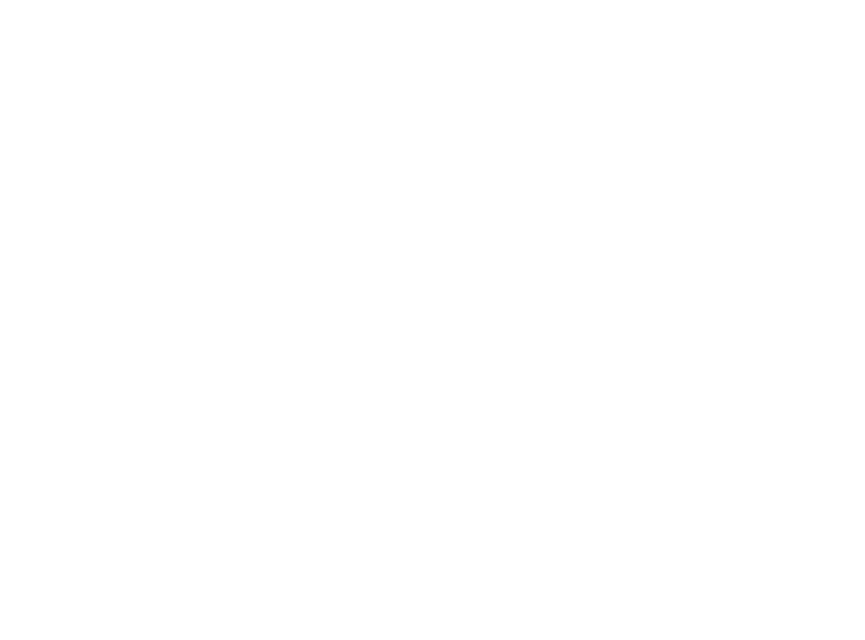
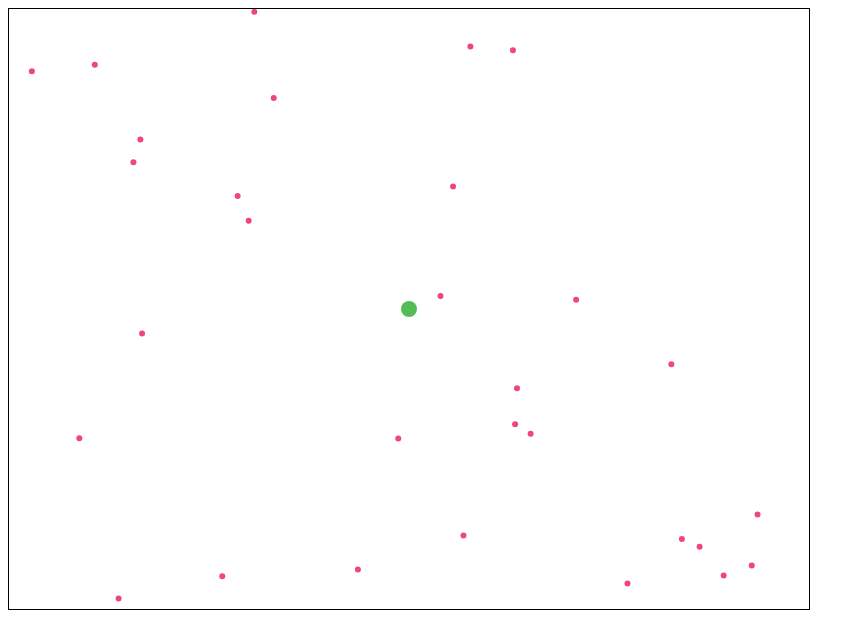
Before and after one commit to kopylash/algorithmics-project, a plain HTML site: page index.html in a window 1280 px wide. Shown: the whole page, without its empty margins (0-865 px from the left). Drawn offline with Linux system fonts and the light colour scheme.

Commit message:
drafted basic points animation

```diff
--- a/app.js
+++ b/app.js
@@ -1,6 +1,102 @@
+'use strict';
+
+const getRandomInt = (max) => Math.floor(Math.random() * max);
+
+class Point {
+  constructor(x, y) {
+    this.x = x;
+    this.y = y;
+    this.radius = 3;
+    this.color = '#e48';
+  }
+
+  distance(point) {
+    return Point.distanceTwo(this, point);
+  }
+
+  static distanceTwo(p1, p2) {
+    return Math.sqrt(Math.pow(p1.x - p2.x, 2) + Math.pow(p1.y - p2.y, 2));
+  }
+
+  equals(x, y) {
+    return this.x === x && this.y === y;
+  }
+
+  draw(ctx) {
+    ctx.beginPath();
+    ctx.arc(this.x, this.y, this.radius, 0, Math.PI * 2, true);
+    ctx.closePath();
+    ctx.fillStyle = this.color;
+    ctx.fill();
+  }
+}
+
+class MovablePoint extends Point {
+  constructor(x, y) {
+    super(x, y);
+    this.vx = 2 * Math.random() * Math.pow((-1), getRandomInt(2));
+    this.vy = 2 * Math.random() * Math.pow((-1), getRandomInt(2));
+  }
+
+  move() {
+    this.x += this.vx;
+    this.y += this.vy;
+
+    if (this.x > 800 || this.x < 0) {
+      this.vx = -this.vx;
+    }
+    if (this.y > 600 || this.y < 0) {
+      this.vy = -this.vy;
+    }
+  }
+}
+
+class Player extends MovablePoint {
+  constructor(x, y) {
+    super(x, y);
+    this.radius = 8;
+    this.color = '#5b5';
+  }
+
+  move() {
+  //   implement
+  }
+}
+
+class World {
+  constructor(width = 800, height = 600) {
+    // initiate the world
+    this.width = width;
+    this.height = height;
+    this.angryPoints = Array.from({length: 30}, () => new MovablePoint(getRandomInt(width), getRandomInt(height)));
+    this.player = new Player(width / 2, height / 2);
+  }
+
+  simulate() {
+    this.player.move();
+    this.angryPoints.forEach(p => p.move());
+  }
+
+  draw(ctx) {
+    this.player.draw(ctx);
+    this.angryPoints.forEach(p => p.draw(ctx));
+  }
+}
+
+const world = new World();
+let raf;
+
 const canvas = document.getElementById('canvas');
+canvas.width = world.width;
+canvas.height = world.height;
+const ctx = canvas.getContext('2d');
 
-canvas.width = window.innerWidth * 0.95;
-canvas.height = window.innerHeight * 0.95;
+function draw() {
+  // ctx.fillStyle = 'rgba(255, 255, 255, 0.3)';
+  ctx.clearRect(0, 0, canvas.width, canvas.height);
+  world.draw(ctx);
+  world.simulate();
+  raf = window.requestAnimationFrame(draw);
+}
 
-const ctx = canvas.getContext('2d');
+draw();
--- a/index.html
+++ b/index.html
@@ -5,7 +5,7 @@
     <title>PSO</title>
   </head>
   <body>
-    <canvas id="canvas"></canvas>
+    <canvas id="canvas" style="border: 1px solid black;"></canvas>
     <script src="app.js" type="text/javascript"></script>
   </body>
 </html>
```
